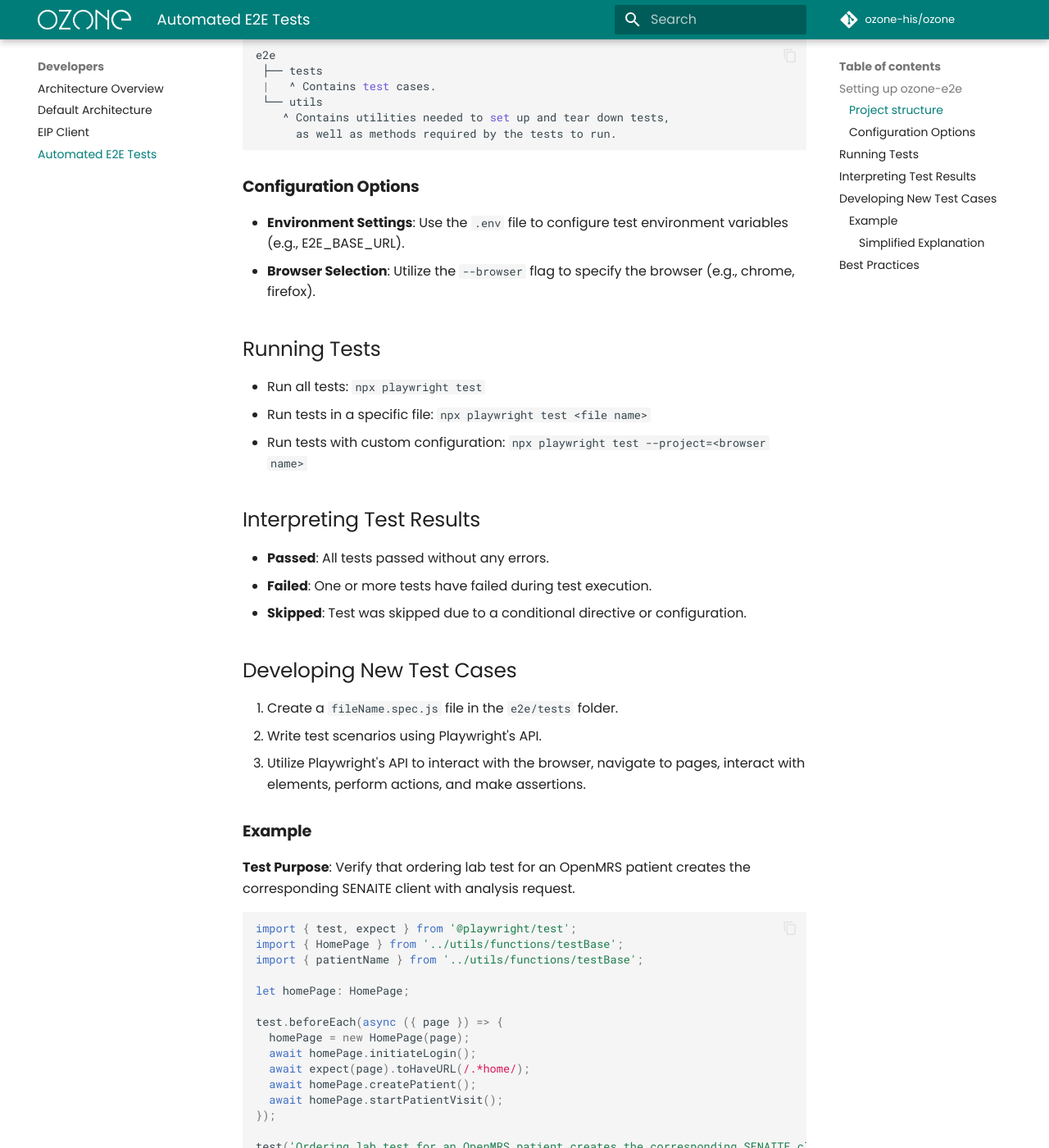
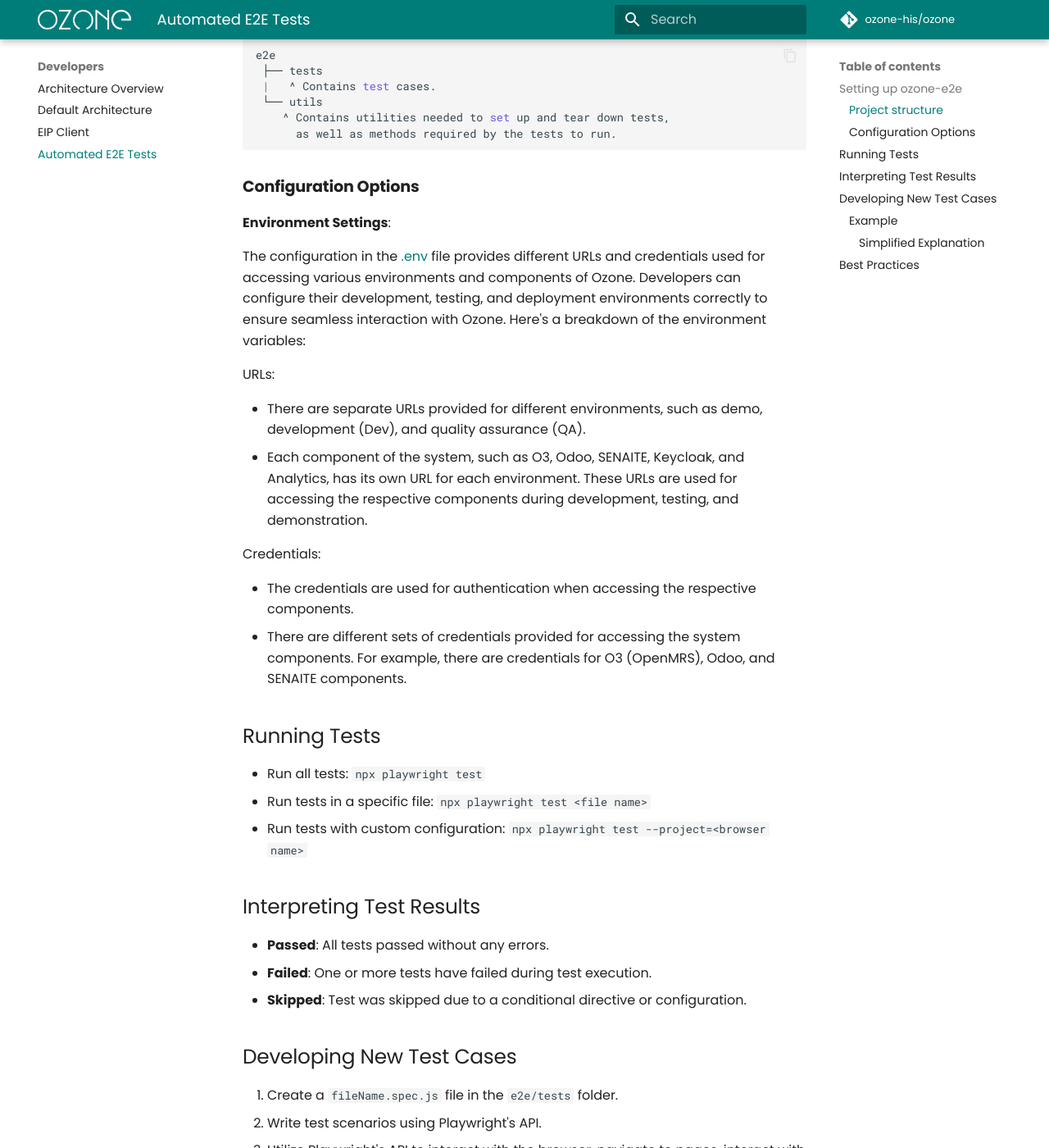
Before and after one commit to ozone-his/ozone-docs, an MkDocs documentation site: the page built from docs/devs/e2e-tests.md, in a window 1280 px wide and 1400 px high, scrolled down 1025 px. Shown: the whole window at 82% size. Built offline with MkDocs 1.6.1 and Material for MkDocs 9.7.7, drawn with Linux system fonts in a browser that asks for light colours; comment, search, counter and statistics services are not loaded.

Commit message:
Add documentation for the .env variables

```diff
--- a/docs/devs/e2e-tests.md
+++ b/docs/devs/e2e-tests.md
@@ -36,8 +36,21 @@
 
 ### Configuration Options
 
-- **Environment Settings**: Use the `.env` file to configure test environment variables (e.g., E2E_BASE_URL).
-- **Browser Selection**: Utilize the `--browser` flag to specify the browser (e.g., chrome, firefox).
+ **Environment Settings**:
+
+The configuration in the [.env](https://github.com/ozone-his/ozone-e2e/blob/main/.env) file provides different URLs and credentials used for accessing various environments and components of Ozone. Developers can configure their development, testing, and deployment environments correctly to ensure seamless interaction with Ozone. Here's a breakdown of the environment variables:
+
+ URLs:
+
+- There are separate URLs provided for different environments, such as demo, development (Dev), and quality assurance (QA).
+- Each component of the system, such as O3, Odoo, SENAITE, Keycloak, and Analytics, has its own URL for each environment. These URLs are used for accessing the respective components during development, testing, and demonstration.
+
+Credentials:
+
+- The credentials are used for authentication when accessing the respective components.
+- There are different sets of credentials provided for accessing the system components. For example, there are credentials for O3 (OpenMRS), Odoo, and SENAITE components.
+
+
 
 ## Running Tests
 - Run all tests: `npx playwright test`
```
